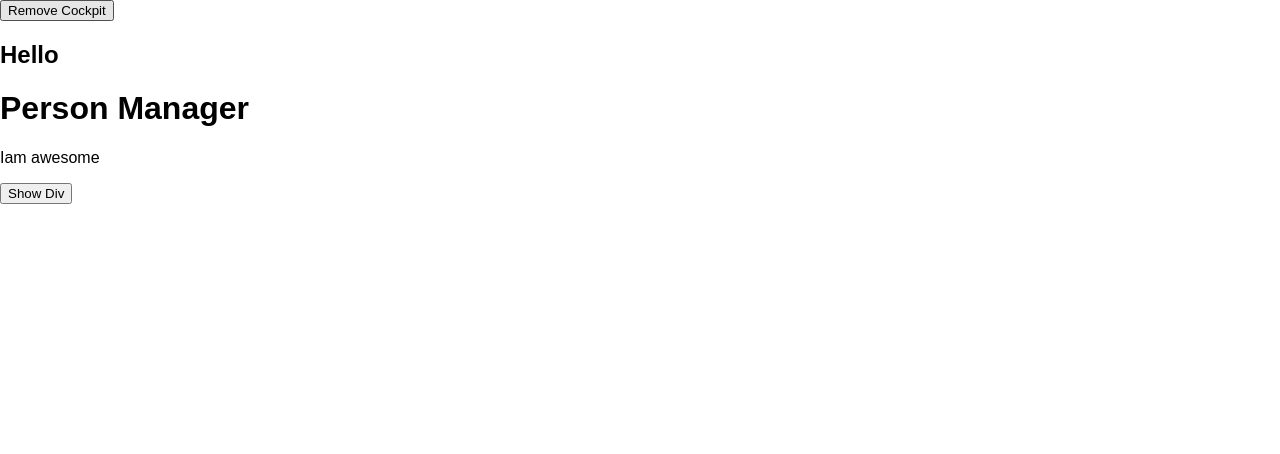
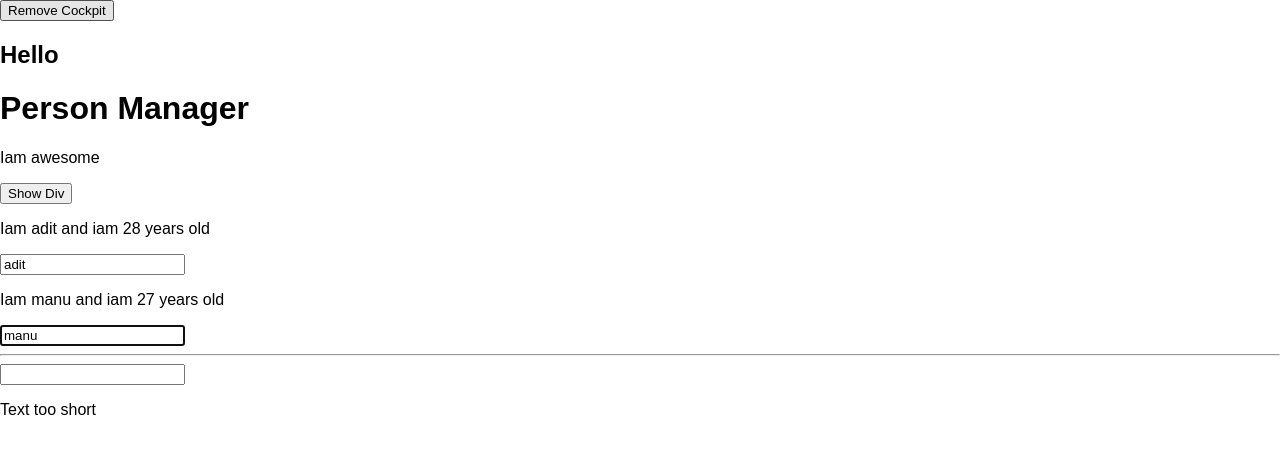
Before and after one commit to aditbharadwaj/React-Learning-Course-legacy, a React app: page / in a window 1280 px wide. Shown: the top 454 px of the page. Built offline with nearby package versions, Linux system fonts and the light colour scheme.

Commit message:
this commit include >> using ref inside class and functional component

```diff
--- a/src/components/Cockpit/Cockpit.js
+++ b/src/components/Cockpit/Cockpit.js
@@ -1,17 +1,21 @@
-import React, { useEffect } from "react";
+import React, { useEffect, useRef } from "react";
 import classes from "./Cockpit.css";
 const cockpit = (props) => {
+  //using ref inside functional components
+  const toggleBtnRef = useRef(null);
+
   useEffect(() => {
     console.log(" Cockpit js useeffect rednering");
-    setTimeout(() => {
-      alert('Saved data to the cloud ');
-    }, 1000);
+    /* setTimeout(() => {
+      alert("Saved data to the cloud ");
+    }, 1000); */
+    toggleBtnRef.current.click();// we call the ref inside use effect
     return () => {
       console.log("clean up effect");
     };
     //we can pass http request
     //we pass empty array to run it only once
-  },[]);
+  }, []);
 
   //clean up effect
   useEffect(() => {
@@ -38,8 +42,12 @@ const cockpit = (props) => {
         <h2 className={classes.App_title}>Hello</h2>
         <h1 className={classes.App_title}>{props.appTitle}</h1>
       </header>
-      <p className={newClasses.join(' ')}>Iam awesome</p>
-      <button className={btnClass} onClick={props.clicked}>
+      <p className={newClasses.join(" ")}>Iam awesome</p>
+      <button
+      className={btnClass}
+      onClick={props.clicked}
+      ref={toggleBtnRef}
+      >
         Show Div
       </button>
     </div>
--- a/src/components/Persons/person/Person.js
+++ b/src/components/Persons/person/Person.js
@@ -6,20 +6,34 @@ import PropTypes from 'prop-types';
 // Rendering Child Compoenenet and usage of Props for passing data and methods
 //fragment is used like auxillary component proavide by react
 class Person extends Component {
+
+  constructor(props){
+    super(props);
+    this.inputElementRef = React.createRef();
+  }
+  componentDidMount(){
+    //using reference method 1 to initate focus on any element old version
+    //this.inputElement.focus();
+    //method 2 below new version
+    this.inputElementRef.current.focus();
+  }
   render() {
     console.log(" Person.js renderd");
     return (
       // <div className="Person" style={style}>
       //<div className={classes.Person}>
       <Fragment>
-        <p onClick={this.props.click}>
+        <p key="12" onClick={this.props.click}>
           {" "}
           Iam {this.props.name} and iam {this.props.age} years old
         </p>
         <input
+          key="13"
           type="text"
           onChange={this.props.changed}
           value={this.props.name}
+         // ref={(inputEl) =>{this.inputElementRef = inputEl}} //method 1
+         ref = {this.inputElementRef}
         />
         </Fragment>
       //</div>
```
